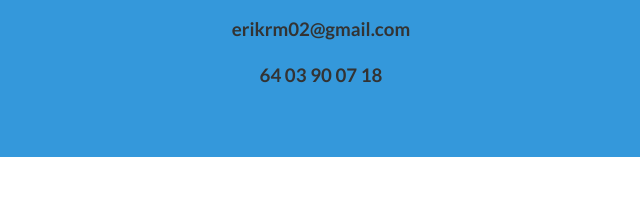
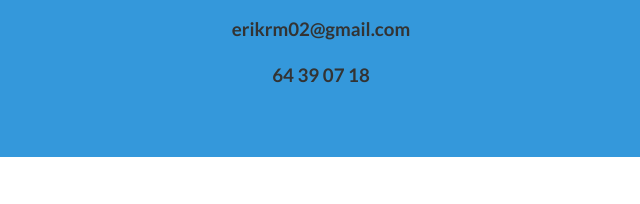
Before and after one commit to Erik-Ruiz/PaginaWeb_CV, a website: page index.html in a window 1280 px wide. Shown: the part 2597-2801 px from the top of the page, 319-959 px from the left. Drawn offline with nearby package versions, Linux system fonts and the light colour scheme.

Commit message:
Editar el num de telefono en los contactos

```diff
--- a/index.html
+++ b/index.html
@@ -213,7 +213,7 @@
     <div id="contact">
         <h2>Contactame</h2>
         <h3>erikrm02@gmail.com</h3>
-        <h3>64 03 90 07 18</h3>
+        <h3>64 39 07 18</h3>
 
         <!-- End #contact-form -->
     </div>
```
